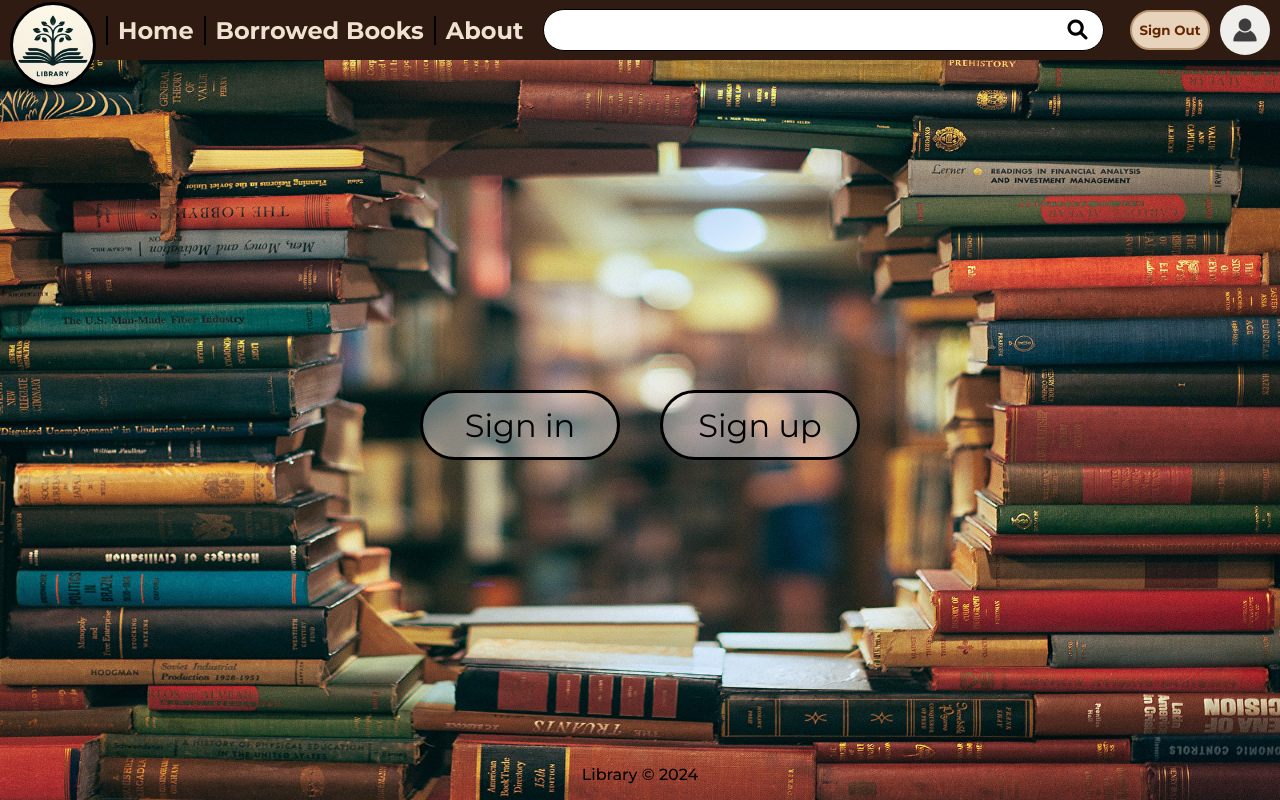
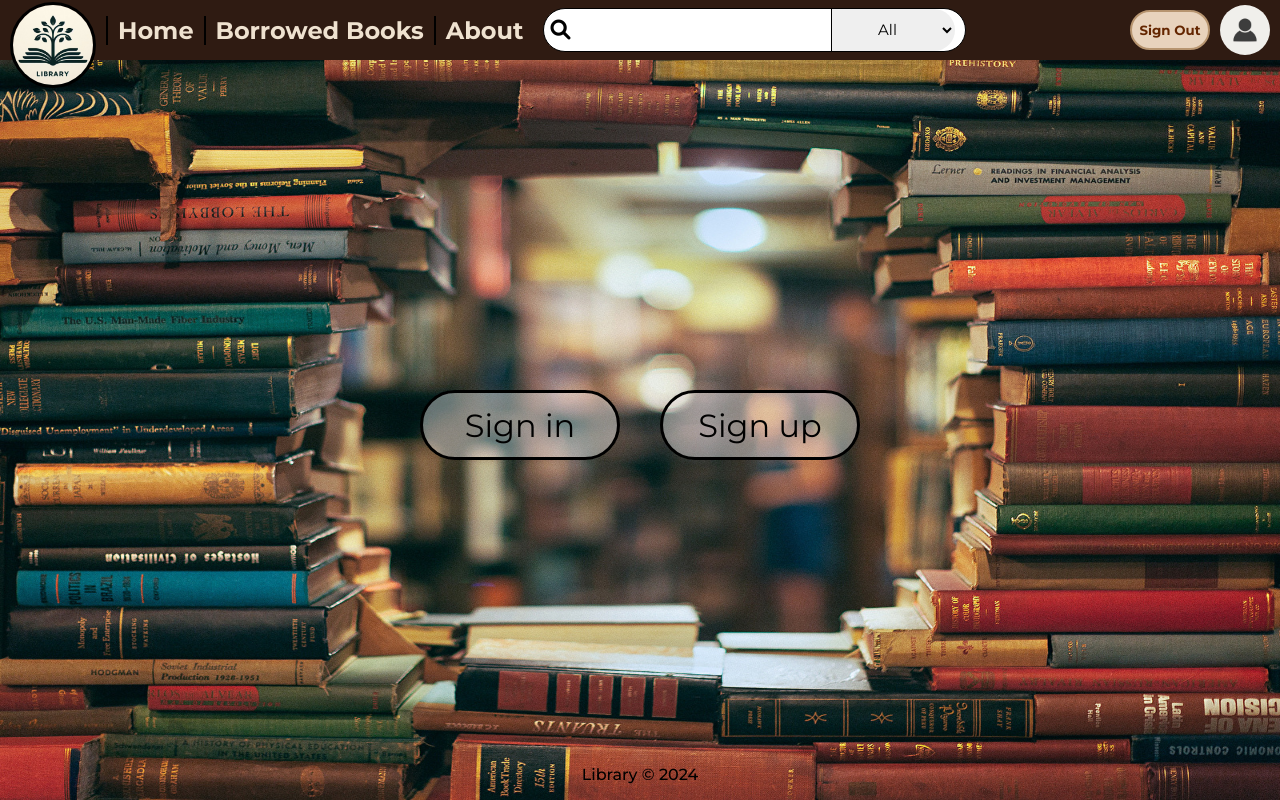
Before and after one commit to ammarmorad24/Library_Web_Project, a Django app: page / in a window 1280 px wide. Run offline with Django 5.2, Linux system fonts and the light colour scheme; a user stored in the database is signed in.

Commit message:
feat: add search by menu

```diff
--- a/static/css/common.css
+++ b/static/css/common.css
@@ -28,7 +28,7 @@ header {
   justify-content: space-between;
 }
 
-header > * {
+header>* {
   display: flex;
   align-items: center;
 }
@@ -86,22 +86,28 @@ header > * {
   background-color: #e8d3bd;
 }
 
+#search-container {
+  display: flex;
+  flex: 1;
+  margin-left: 10px;
+}
+
 .search {
   display: flex;
   flex-direction: row;
   background-color: white;
   border: 1px solid black;
   border-radius: 50px;
-  height: 40px;
   align-self: center;
+  height: 70%;
+  padding-right: 10px;
+  width: 70%;
 }
 
 .search-bar {
   background-color: transparent;
   border: none;
-  width: 500px;
   font-size: 20px;
-  padding-left: 15px;
 }
 
 .search-bar:enabled {
@@ -114,14 +120,22 @@ header > * {
   font-size: 20px;
   background-color: transparent;
   border: none;
-  justify-self: flex-end;
   margin-right: 10px;
 }
 
-#search-container {
-  display: flex;
-  flex: 1;
-  margin-left: 10px;
+
+.search-by-menu {
+  border: none;
+  border-left: 1px solid black;
+  border-radius: 0 50px 50px 0;
+  height: 100%;
+  text-align-last: center;
+  font-size: 15px;
+  margin-left: auto;
+}
+
+.search-by-menu:enabled {
+  outline: none;
 }
 
 /* footer section */
--- a/templates/base.html
+++ b/templates/base.html
@@ -48,10 +48,15 @@
         autocomplete="off"
       >
         <div class="search">
-          <input class="search-bar" name="q" />
           <button class="search-button">
             <i class="fa-solid fa-magnifying-glass"></i>
           </button>
+          <input class="search-bar" name="q" />
+         <select class="search-by-menu">
+          <option value="all">All</option>
+          <option value="author-name">Author Name</option>
+          <option value="book-name">Book Name</option>
+         </select>
         </div>
       </form>
       {% endblock %}
```
Also changed, not shown: db.sqlite3.
